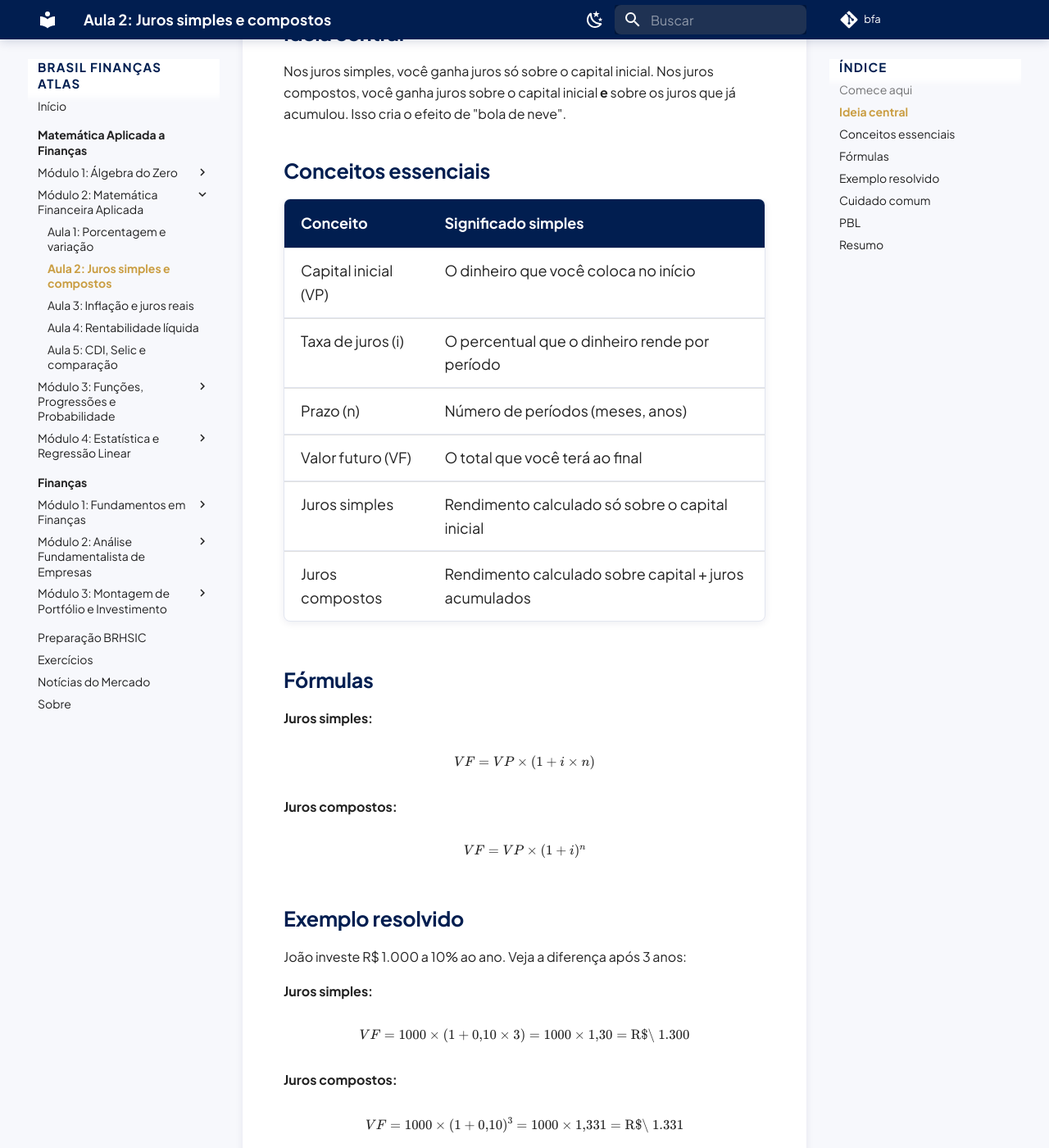
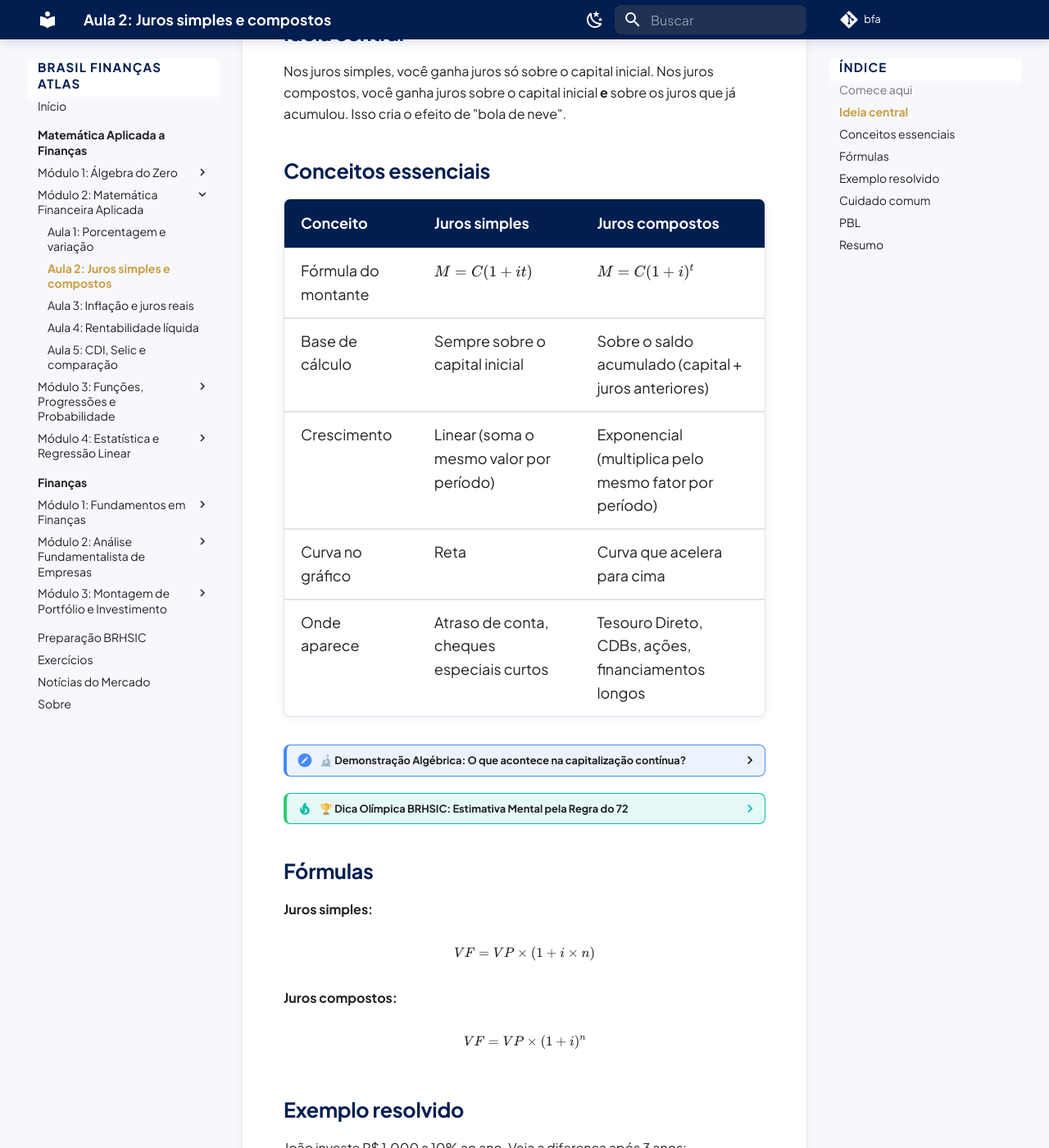
Before and after one commit to brasil-financas-atlas/atlas, an MkDocs documentation site: the page built from docs/matematica-aplicada-a-financas/modulo-2-aplicada/aula-02-juros-simples-e-compostos.md, in a window 1280 px wide and 1400 px high, scrolled down 543 px. Shown: the whole window at 82% size. Built offline with MkDocs 1.6.1 and Material for MkDocs 9.7.7, drawn with Linux system fonts in a browser that asks for light colours; comment, search, counter and statistics services are not loaded.

Commit message:
chore(auto-sync): atualiza arquivos locais [2026-08-28 01:18:07]

```diff
--- a/docs/matematica-aplicada-a-financas/modulo-2-aplicada/aula-02-juros-simples-e-compostos.md
+++ b/docs/matematica-aplicada-a-financas/modulo-2-aplicada/aula-02-juros-simples-e-compostos.md
@@ -12,14 +12,23 @@ Nos juros simples, você ganha juros só sobre o capital inicial. Nos juros comp
 
 ## Conceitos essenciais
 
-| Conceito | Significado simples |
-|----------|---------------------|
-| Capital inicial (VP) | O dinheiro que você coloca no início |
-| Taxa de juros (i) | O percentual que o dinheiro rende por período |
-| Prazo (n) | Número de períodos (meses, anos) |
-| Valor futuro (VF) | O total que você terá ao final |
-| Juros simples | Rendimento calculado só sobre o capital inicial |
-| Juros compostos | Rendimento calculado sobre capital + juros acumulados |
+| Conceito | Juros simples | Juros compostos |
+|----------|---------------|-----------------|
+| Fórmula do montante | $M = C(1 + it)$ | $M = C(1 + i)^t$ |
+| Base de cálculo | Sempre sobre o capital inicial | Sobre o saldo acumulado (capital + juros anteriores) |
+| Crescimento | Linear (soma o mesmo valor por período) | Exponencial (multiplica pelo mesmo fator por período) |
+| Curva no gráfico | Reta | Curva que acelera para cima |
+| Onde aparece | Atraso de conta, cheques especiais curtos | Tesouro Direto, CDBs, ações, financiamentos longos |
+
+??? math "🔬 Demonstração Algébrica: O que acontece na capitalização contínua?"
+    Quando a frequência de capitalização $n$ tende ao infinito (juros calculados a cada instante), o limite fundamental do cálculo exponencial gera a constante de Euler:
+    $$\lim_{n \to \infty} C \left(1 + \frac{r}{n}\right)^{nt} = C \cdot e^{rt}$$
+    Essa formulação contínua é amplamente utilizada em modelos quantitativos de precificação de opções e derivativos.
+
+??? tip "🏆 Dica Olímpica BRHSIC: Estimativa Mental pela Regra do 72"
+    Para calcular o tempo aproximado $t$ necessário para um capital dobrar a uma taxa de juros compostos $i\%$, divida $72$ pela taxa:
+    $$t \approx \frac{72}{i}$$
+    Exemplo: Com taxa de $12\%$ ao ano, o patrimônio dobra em aproximadamente $\frac{72}{12} = 6$ anos.
 
 ## Fórmulas
 
```
